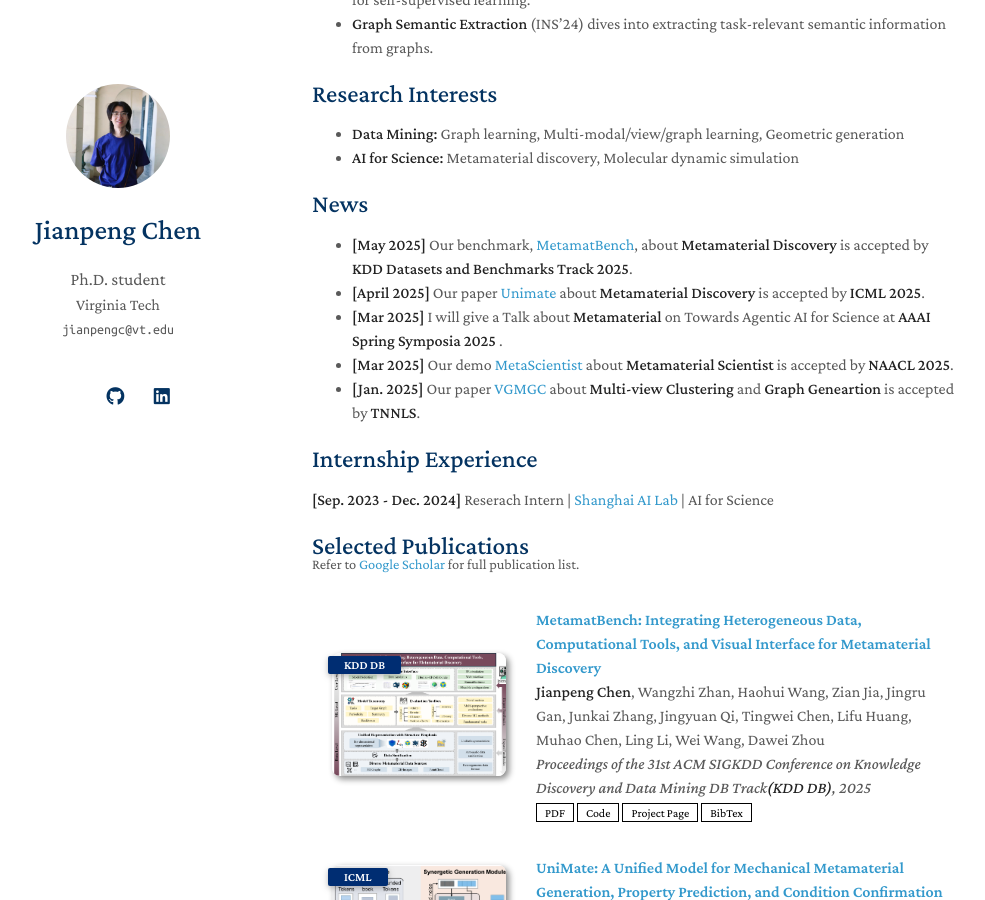
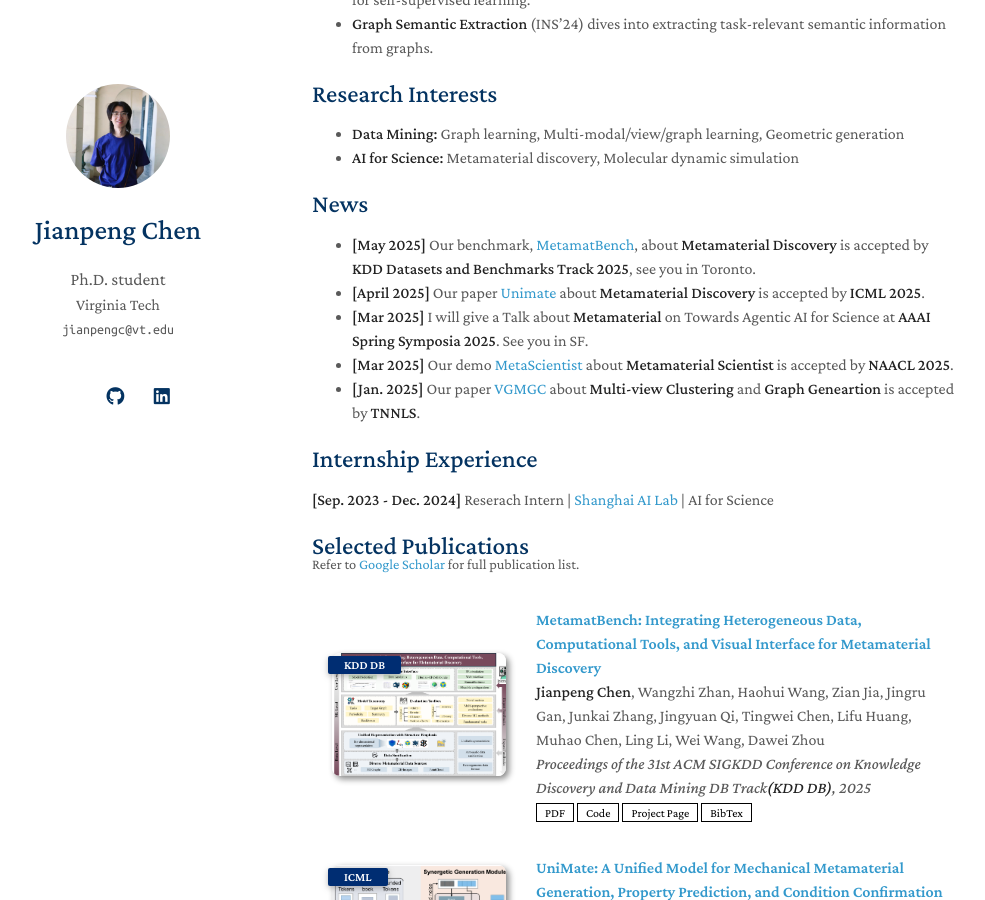
Before and after one commit to cjpcool/cjpcool.github.io, a Jekyll site: the page built from index.md, in a window 1280 px wide and 900 px high, scrolled down 593 px. Shown: the whole window, without its empty margins (158-1143 px from the left). Built offline with Jekyll 4.4.1, drawn with Linux system fonts in a browser that asks for light colours; a style sheet for code colours, icons or effects is not loaded; our own code applies the rules of GitHub Pages for plain Markdown files.

Commit message:
Update index.md

```diff
--- a/index.md
+++ b/index.md
@@ -20,9 +20,9 @@
 
 ## News
 
-- **[May 2025]** Our benchmark, [MetamatBench](https://arxiv.org/abs/2505.20299), about **Metamaterial Discovery** is accepted by **KDD Datasets and Benchmarks Track 2025**.
+- **[May 2025]** Our benchmark, [MetamatBench](https://arxiv.org/abs/2505.20299), about **Metamaterial Discovery** is accepted by **KDD Datasets and Benchmarks Track 2025**, see you in Toronto.
 - **[April 2025]** Our paper [Unimate]() about **Metamaterial Discovery** is accepted by **ICML 2025**.
-- **[Mar 2025]** I will give a Talk about **Metamaterial** on Towards Agentic AI for Science at **AAAI Spring Symposia 2025** .
+- **[Mar 2025]** I will give a Talk about **Metamaterial** on Towards Agentic AI for Science at **AAAI Spring Symposia 2025**. See you in SF.
 - **[Mar 2025]** Our demo [MetaScientist](https://arxiv.org/abs/2412.16270) about **Metamaterial Scientist**  is accepted by **NAACL 2025**.
 - **[Jan. 2025]** Our paper [VGMGC](https://ieeexplore.ieee.org/document/10833915) about **Multi-view Clustering** and **Graph Geneartion** is accepted by **TNNLS**.
 
```
